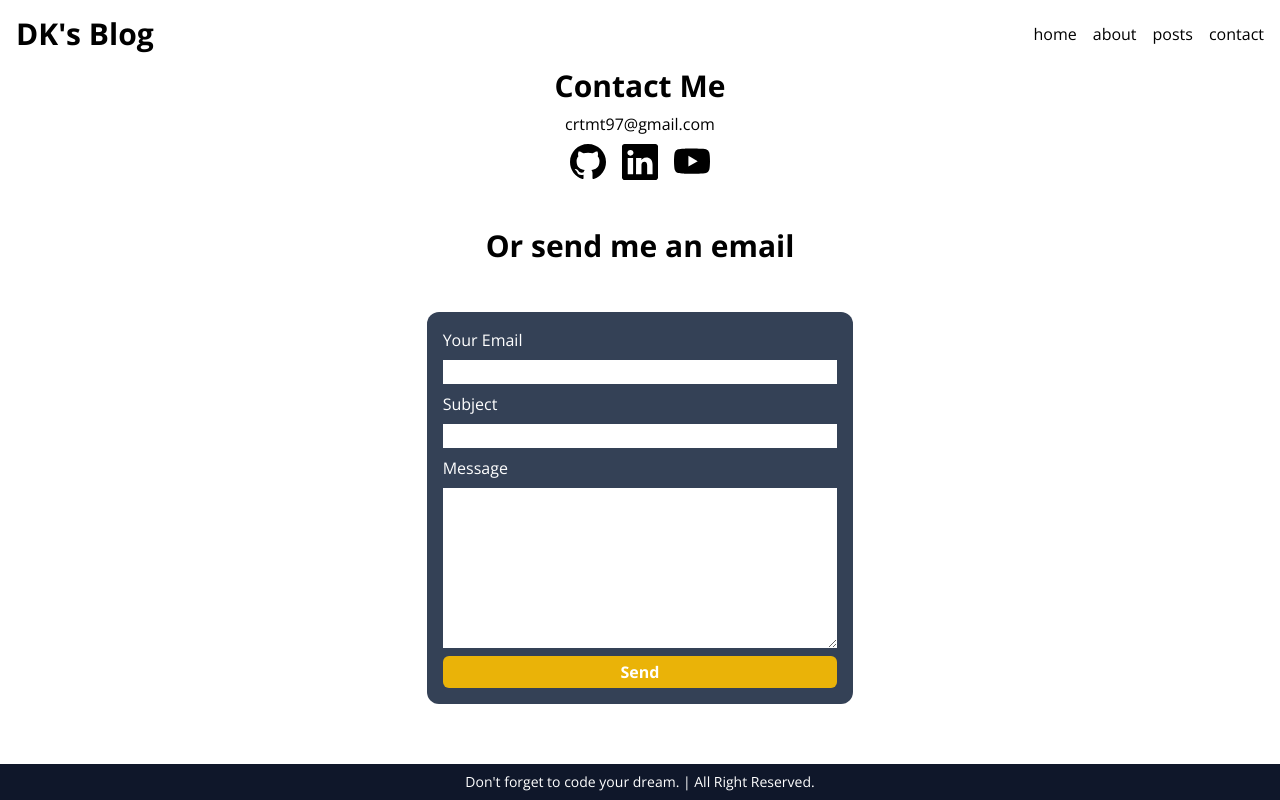
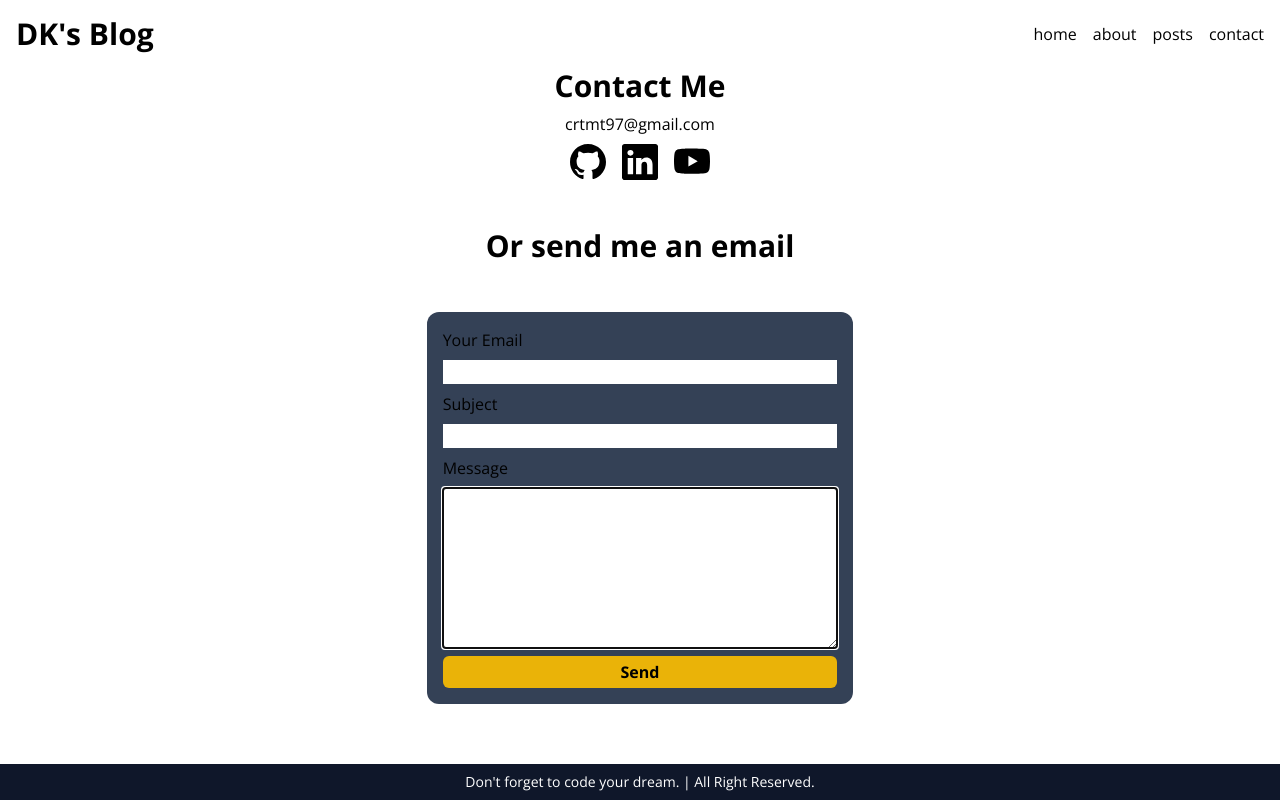
Before and after one commit to cham0287/nextjs-blog, a Next.js app: page /contact in a window 1280 px wide. Built offline with nearby package versions, Linux system fonts and the light colour scheme.

Commit message:
Feat: 메일 전송 Form 기본 기능 및 Submit시 Banner추가

```diff
--- a/src/app/about/page.tsx
+++ b/src/app/about/page.tsx
@@ -1,4 +1,4 @@
-import React, { useState } from 'react';
+import React from 'react';
 import Hero from '@/components/common/Hero';
 import Description from '@/components/about/Description';
 
--- /dev/null
+++ b/src/components/contact/Banner.tsx
@@ -0,0 +1,22 @@
+import React from 'react';
+
+export interface BannerType {
+  message: string;
+  state: 'success' | 'error';
+}
+
+const Banner = ({ message, state }: BannerType) => {
+  const isSuccess = state === 'success';
+  const icon = isSuccess ? '✅' : '🔥';
+  return (
+    <p
+      className={`p-2 rounded-xl w-full text-center ${
+        isSuccess ? 'bg-green-300' : 'bg-red-300'
+      }`}
+    >
+      {icon}&nbsp;{message}
+    </p>
+  );
+};
+
+export default Banner;
--- a/src/components/contact/SendEmail.tsx
+++ b/src/components/contact/SendEmail.tsx
@@ -1,21 +1,79 @@
+'use client';
 import React from 'react';
+import { useState } from 'react';
+import Banner, { BannerType } from './Banner';
+
+interface Form {
+  from: string;
+  subject: string;
+  message: string;
+}
 
 const SendEmail = () => {
+  const [form, setForm] = useState<Form>({
+    from: '',
+    subject: '',
+    message: '',
+  });
+  const [banner, setBanner] = useState<BannerType | null>(null);
+  const onSubmitEmail = (e: React.FormEvent<HTMLFormElement>) => {
+    e.preventDefault();
+    setForm({ from: '', subject: '', message: '' });
+    setBanner({ message: '메일 전송 성공!', state: 'success' });
+    setTimeout(() => {
+      setBanner(null);
+    }, 3000);
+  };
+
+  const onChangeFormInput = (
+    e: React.ChangeEvent<HTMLInputElement | HTMLTextAreaElement>
+  ) => {
+    setForm((prev) => ({ ...prev, [e.target.name]: e.target.value }));
+  };
+
   return (
-    <div className='w-1/3'>
+    <div className='w-1/3 text-black max-w-md'>
       <h2 className='text-3xl font-bold my-12 text-center'>
         Or send me an email
       </h2>
+      {banner && <Banner {...banner} />}
       <form
+        onSubmit={onSubmitEmail}
         action='submit'
-        className='flex flex-col bg-[#344156] p-4 text-white gap-2 rounded-xl'
+        className='flex flex-col bg-[#344156] p-4 gap-2 rounded-xl'
       >
-        <p>Your Email</p>
-        <input type='text' />
-        <p>Subject</p>
-        <input type='text' />
-        <p>Message</p>
-        <textarea className='h-40' />
+        <label htmlFor='from'>Your Email</label>
+        <input
+          type='text'
+          className='px-1'
+          id='from'
+          name='from'
+          required
+          autoFocus
+          value={form.from}
+          onChange={onChangeFormInput}
+        />
+        <label htmlFor='subject'>Subject</label>
+        <input
+          type='text'
+          className='px-1'
+          id='subject'
+          name='subject'
+          required
+          autoFocus
+          value={form.subject}
+          onChange={onChangeFormInput}
+        />
+        <label htmlFor='message'>Message</label>
+        <textarea
+          className='h-40 px-2'
+          id='message'
+          name='message'
+          required
+          autoFocus
+          value={form.message}
+          onChange={onChangeFormInput}
+        />
         <button
           type='submit'
           className='bg-yellow-500 font-bold  p-1 rounded-md w-full'
```
